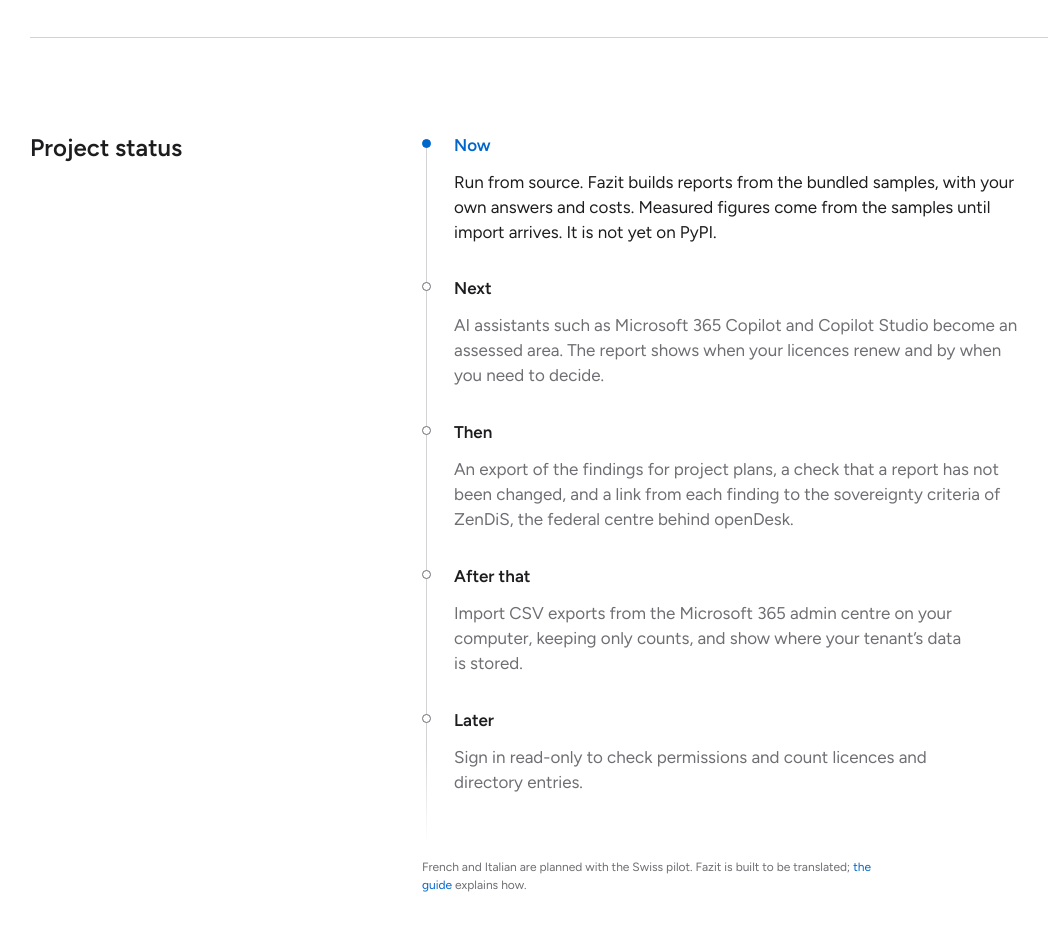
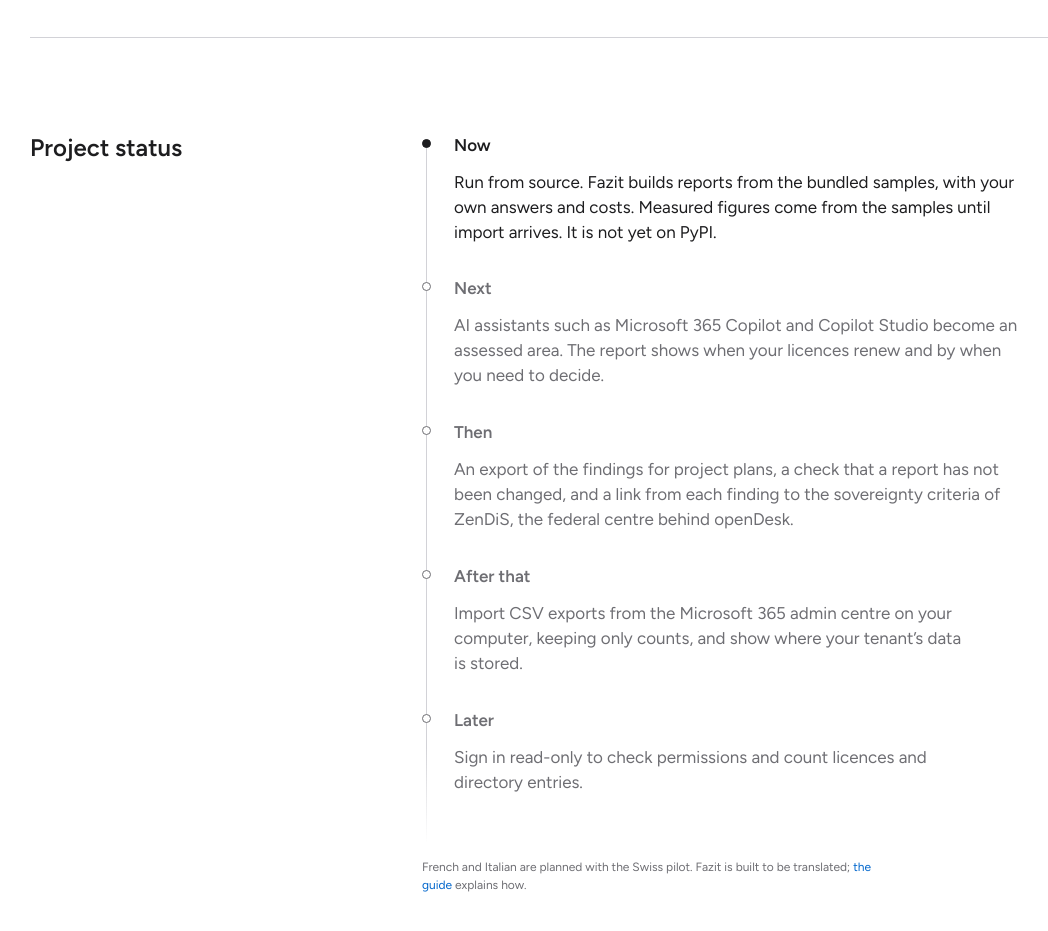
Before and after one commit to rouxdutoit/fazit, a plain HTML site: page site/index.html in a window 1280 px wide. Shown: the part 8800-9731 px from the top of the page, without its empty margins (70-1118 px from the left). Drawn offline with Linux system fonts and the light colour scheme.

Commit message:
style(site): only "Now" is in the primary colour on the timeline
Its heading, text and dot are primary; the future steps are grey.
Blue is kept for links.

Co-Authored-By: Claude Opus 5.5 <noreply@anthropic.com>
Signed-off-by: roux <hello@rouxdutoit.com>

```diff
--- a/site/style.css
+++ b/site/style.css
@@ -1258,16 +1258,17 @@ code {
 }
 
 .timeline-step.on .timeline-dot {
-  border-color: var(--link);
-  background: var(--link);
+  border-color: var(--fg);
+  background: var(--fg);
 }
 
 .timeline-name {
+  color: var(--fg-2);
   font-weight: 600;
 }
 
 .timeline-step.on .timeline-name {
-  color: var(--link);
+  color: var(--fg);
 }
 
 .timeline-step.on .timeline-text {
```
